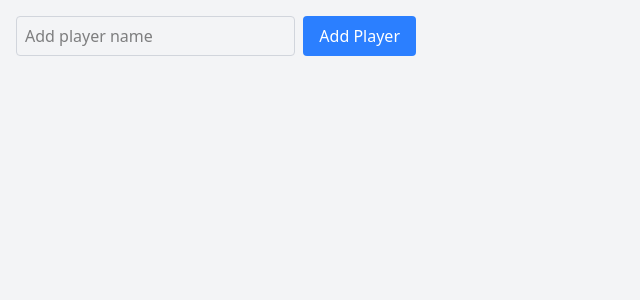
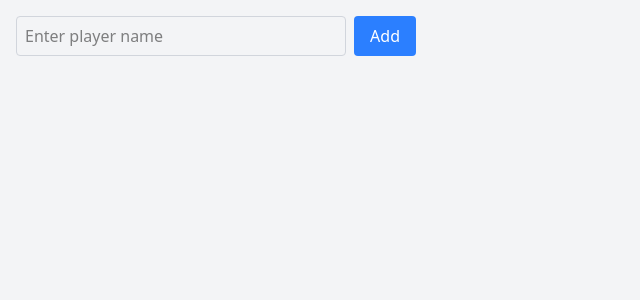
Before and after one commit to ffrancon/secretSantaShuffler, a React (Vite) app: page / in a window 1280 px wide. Shown: the top 300 px of the page, without its empty margins (0-640 px from the left). Built offline with nearby package versions, Linux system fonts and the light colour scheme.

Commit message:
add input w/ button component & reorganize existing components

```diff
--- a/src/App.tsx
+++ b/src/App.tsx
@@ -1,6 +1,6 @@
 import { SecretSantaContextProvider } from "./context/provider";
-import { Pairs } from "./ui/components/Pairs";
-import { Players } from "./ui/components/Players";
+import { Pairs } from "./ui/components/Pairs/Pairs";
+import { Players } from "./ui/components/Players/Players";
 
 function App() {
   return (
--- a/src/ui/components/Pairs.tsx
+++ b/src/ui/components/Pairs/Pairs.tsx
@@ -20,7 +20,7 @@ export const Pairs = () => {
     dispatch({ type: "clear_pairs" });
   }, [dispatch]);
 
-  if (pairs.length === 0) {
+  if (players.length === 0) {
     return null;
   }
 
--- a/src/ui/components/Players.tsx
+++ b/src/ui/components/Players/Players.tsx
@@ -1,6 +1,7 @@
-import { useCallback, useState } from "react";
+import { useCallback } from "react";
 import { useSecretSantaCtx } from "@/context";
 import { Player } from "./Player";
+import { SingleInputWithButton } from "../common/SingleInputWithButton";
 
 export const Players = () => {
   const {
@@ -8,7 +9,12 @@ export const Players = () => {
     dispatch,
   } = useSecretSantaCtx();
 
-  const [value, setValue] = useState("");
+  const addPlayer = useCallback(
+    (player: string) => {
+      dispatch({ type: "add_player", payload: player });
+    },
+    [dispatch]
+  );
 
   const createRemovePlayer = useCallback(
     (player: string) => () => {
@@ -19,24 +25,11 @@ export const Players = () => {
 
   return (
     <div className="w-[400px] mx-auto">
-      <div className="flex gap-2">
-        <input
-          type="text"
-          value={value}
-          onChange={(e) => setValue(e.target.value)}
-          className="w-full h-10 border border-gray-300 rounded px-2 py-1"
-          placeholder="Add player name"
-        />
-        <button
-          onClick={() => {
-            dispatch({ type: "add_player", payload: value });
-            setValue("");
-          }}
-          className="h-10 bg-blue-500 text-white px-4 py-1 rounded shrink-0"
-        >
-          Add Player
-        </button>
-      </div>
+      <SingleInputWithButton
+        propagate={addPlayer}
+        buttonLabel="Add"
+        placeholder="Enter player name"
+      />
       <ul className="mt-4">
         {players.map((player, index) => (
           <Player
--- /dev/null
+++ b/src/ui/components/common/SingleInputWithButton.tsx
@@ -0,0 +1,57 @@
+import {
+  useMemo,
+  useState,
+  type ChangeEvent,
+  type InputHTMLAttributes,
+} from "react";
+
+type Props = {
+  initialValue?: string;
+  propagate: (value: string) => void;
+  buttonLabel?: string;
+} & InputHTMLAttributes<HTMLInputElement>;
+
+export const SingleInputWithButton = ({
+  initialValue,
+  propagate,
+  buttonLabel = "Confirm",
+  ...rest
+}: Props) => {
+  const [value, setValue] = useState(initialValue || "");
+
+  const isValid = useMemo(() => {
+    if (!value) return false;
+    return value.trim().length > 0;
+  }, [value]);
+
+  const onInputChange = (e: ChangeEvent<HTMLInputElement>) => {
+    setValue(e.target.value);
+  };
+
+  const onButtonClick = () => {
+    if (isValid) {
+      propagate(value.trim());
+    }
+  };
+
+  return (
+    <div className="flex gap-2">
+      <input
+        {...rest}
+        type="text"
+        value={value}
+        onChange={onInputChange}
+        maxLength={64}
+        className="w-full h-10 border border-gray-300 rounded px-2 py-1"
+      />
+      <button
+        type="button"
+        onClick={onButtonClick}
+        className="h-10 bg-blue-500 text-white px-4 py-1 rounded shrink-0"
+        disabled={!isValid}
+      >
+        {buttonLabel}
+      </button>
+    </div>
+  );
+};
```
Also changed, not shown: src/ui/components/Pairs/Pair.tsx (renamed from src/ui/components/Pair.tsx), src/ui/components/Players/Player.tsx (renamed from src/ui/components/Player.tsx).
